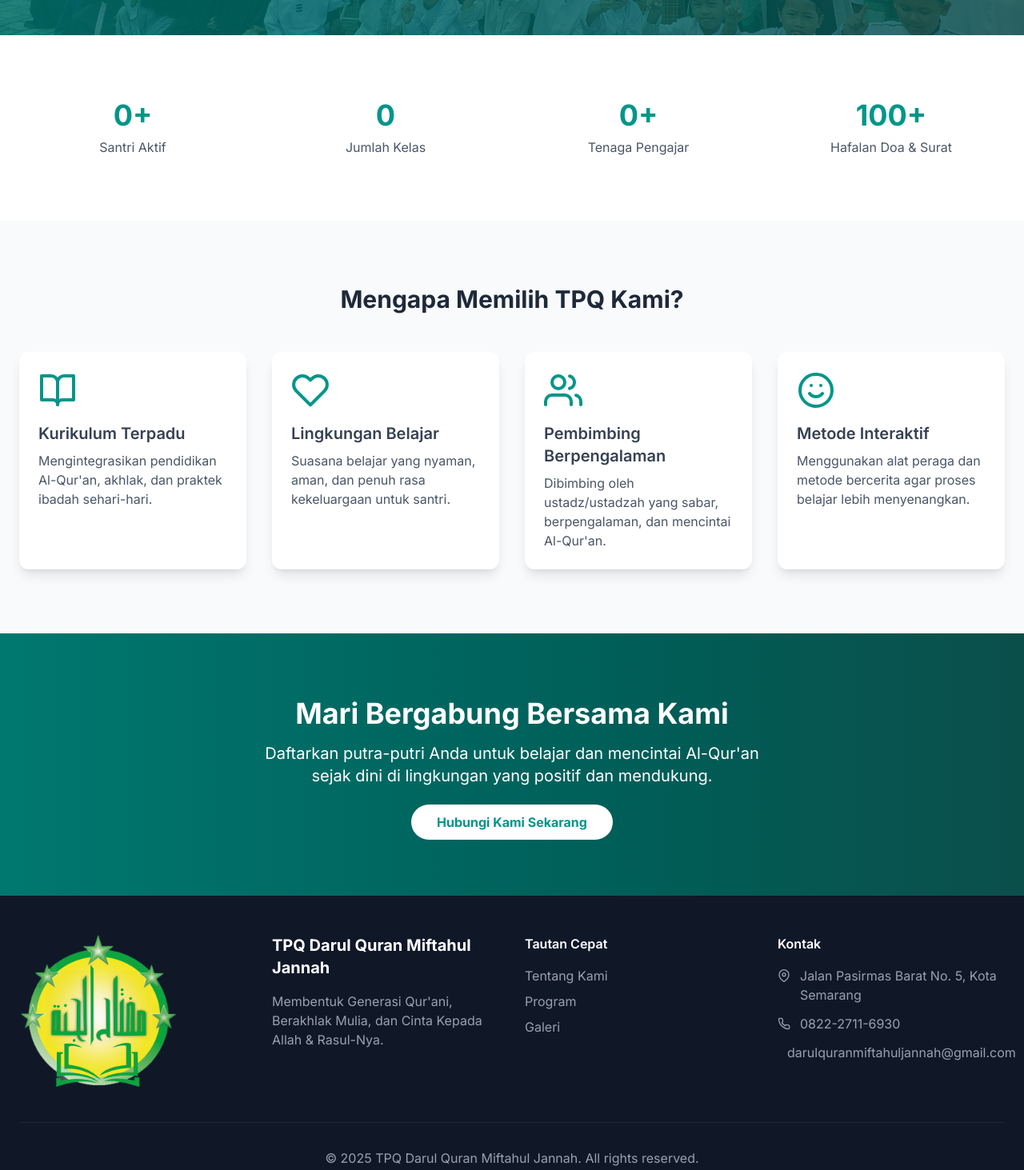
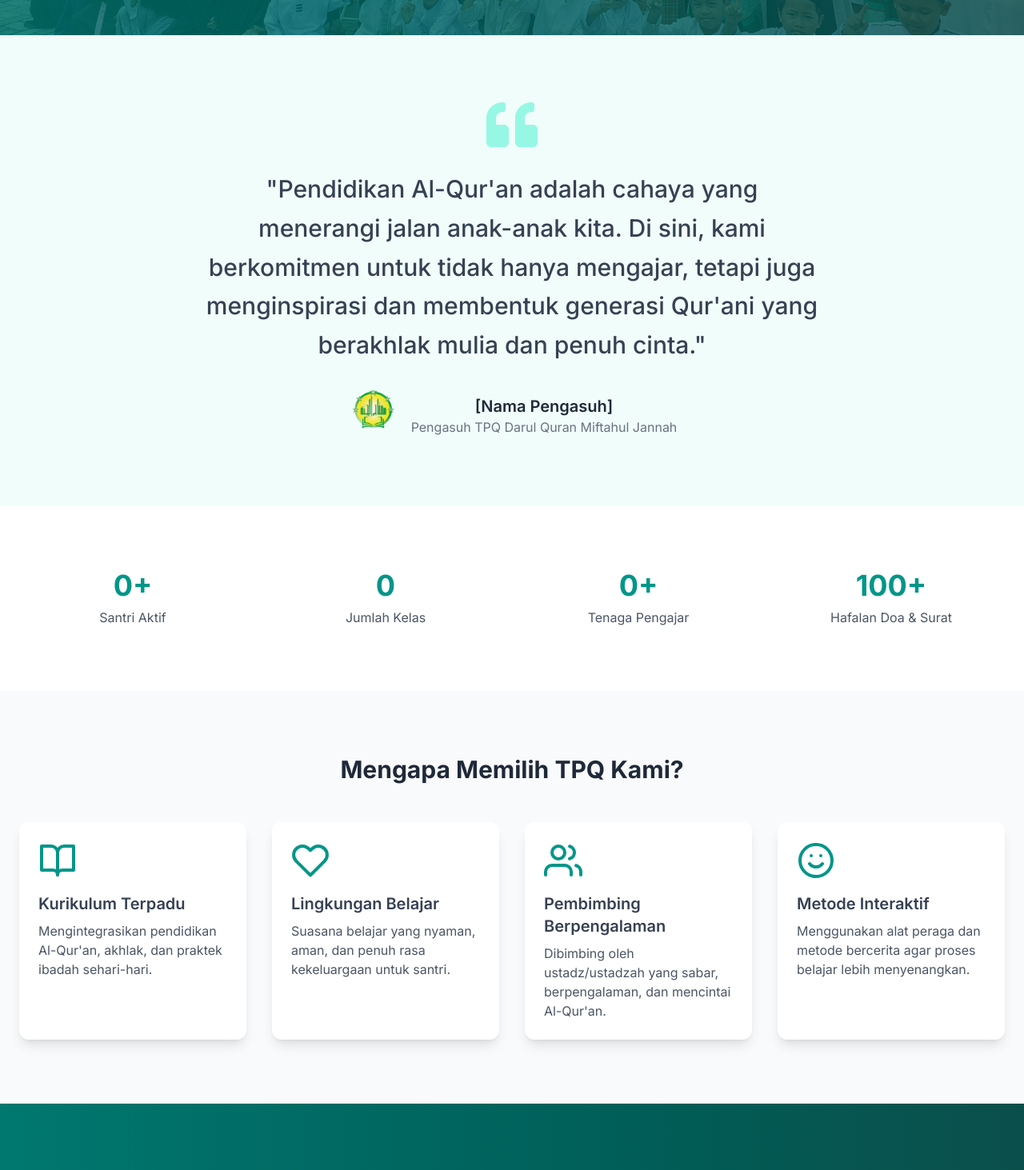
Before and after one commit to baehaqee27/indana, a Next.js app: page / in a window 1280 px wide. Shown: the part 700-2163 px from the top of the page at 80% size. Built offline with nearby package versions, Linux system fonts and the light colour scheme; no server answers; the database is empty.

Commit message:
add jenjang dan sambutan

```diff
--- a/app/(main)/academics/page.tsx
+++ b/app/(main)/academics/page.tsx
@@ -13,6 +13,7 @@ export default function AcademicsPage() {
   const programTPQ = [
     {
       name: "Kelas Usman",
+      jenjang: "SMP keatas",
       description:
         "Fokus pada pendalaman ilmu-ilmu Islam fundamental dan pemantapan Al-Qur'an.",
       icon: FiBookOpen, // Ikon untuk kelas tingkat lanjut/pendalaman ilmu
@@ -32,6 +33,7 @@ export default function AcademicsPage() {
     },
     {
       name: "Kelas Umar",
+      jenjang: "SD kelas 4-6",
       description:
         "Fokus pada pengenalan dasar-dasar Islam, praktek ibadah, dan memulai hafalan.",
       icon: FiClipboard, // Ikon untuk kelas dengan banyak praktek/checklist
@@ -51,6 +53,7 @@ export default function AcademicsPage() {
     },
     {
       name: "Kelas Abu Bakar",
+      jenjang: "TK - SD kelas 3",
       description:
         "Fokus pada pengenalan huruf Hijaiyah (Iqro), hafalan dasar, dan praktek ibadah.",
       icon: FiFeather, // Ikon untuk kelas pemula/dasar, seperti mulai menulis/membaca
@@ -94,9 +97,13 @@ export default function AcademicsPage() {
                 <div className="bg-teal-100 p-3 rounded-full mr-4">
                   <program.icon className="w-8 h-8 text-teal-600" />
                 </div>
-                <h2 className="text-2xl font-semibold text-gray-800">
-                  {program.name}
-                </h2>
+                <div>
+                  <h2 className="text-2xl font-semibold text-gray-800">
+                    {program.name}
+                  </h2>
+                  <div className="border-b border-gray-200 my-2"></div> {/* Separator line */}
+                  <p className="text-gray-500 text-sm">{program.jenjang}</p> {/* Jenjang */}
+                </div>
               </div>
               <p className="text-gray-600 mb-6 text-lg">
                 {program.description}
--- a/app/(main)/contacts/page.tsx
+++ b/app/(main)/contacts/page.tsx
@@ -78,7 +78,7 @@ export default function ContactPage() {
         <div className="container mx-auto px-6">
           <h1 className="text-5xl font-bold text-white mb-6">Hubungi Kami</h1>
           <p className="text-xl text-teal-100 max-w-3xl">
-            Kami siap membantu Anda dengan informasi lebih lanjut tentang TPQ
+            Kami siap membantu Anda dengan informasi lebih lanjut tentang LPQ
             Darul Qur'an Miftahul Jannah. Silakan isi formulir di bawah ini atau
             hubungi kami melalui informasi kontak yang tersedia.
           </p>
--- a/app/(main)/page.tsx
+++ b/app/(main)/page.tsx
@@ -11,6 +11,7 @@ import {
   FiSmile,
   FiBookOpen,
 } from "react-icons/fi";
+import { FaQuoteLeft } from "react-icons/fa";
 import { useDashboard } from "@/hooks/dashboard/useDashboard";
 
 export default function HomePage() {
@@ -92,6 +93,32 @@ export default function HomePage() {
               </Link>
             </div>
           </div>
+        </div>
+      </section>
+
+      {/* Sambutan Pengasuh Section - Modern Quote Style */}
+      <section className="py-20 bg-teal-50">
+        <div className="container mx-auto px-6 text-center">
+          <FaQuoteLeft className="w-16 h-16 text-teal-200 mx-auto mb-6" />
+          <blockquote className="max-w-3xl mx-auto">
+            <p className="text-2xl md:text-3xl font-medium text-gray-700 leading-relaxed mb-8">
+              &quot;Pendidikan Al-Qur&apos;an adalah cahaya yang menerangi jalan anak-anak kita. Di sini, kami berkomitmen untuk tidak hanya mengajar, tetapi juga menginspirasi dan membentuk generasi Qur&apos;ani yang berakhlak mulia dan penuh cinta.&quot;
+            </p>
+            <footer className="flex items-center justify-center">
+              <div className="relative w-16 h-16 rounded-full overflow-hidden mr-4">
+                <Image
+                  src="/logo.png" // Ganti dengan foto pengasuh
+                  alt="Pengasuh TPQ"
+                  layout="fill"
+                  objectFit="cover"
+                />
+              </div>
+              <div>
+                <cite className="text-xl font-semibold text-gray-800 not-italic">[Nama Pengasuh]</cite>
+                <p className="text-gray-500">Pengasuh TPQ Darul Quran Miftahul Jannah</p>
+              </div>
+            </footer>
+          </blockquote>
         </div>
       </section>
 
--- a/app/layout.tsx
+++ b/app/layout.tsx
@@ -8,7 +8,7 @@ const inter = Inter({
 });
 
 export const metadata: Metadata = {
-  title: "TPQ Darul Qur'an Miftahul Jannah",
+  title: "LPQ Darul Qur'an Miftahul Jannah",
   description: "Generated by create next app",
 };
 
--- a/components/Footer.tsx
+++ b/components/Footer.tsx
@@ -20,7 +20,7 @@ export default function Footer() {
           {/* Kolom 1: Tentang TPQ */}
           <div>
             <h3 className="text-xl font-bold mb-4">
-              TPQ Darul Quran Miftahul Jannah
+              LPQ Darul Quran Miftahul Jannah
             </h3>
             {/* Penyesuaian: Menggunakan tagline yang sudah disepakati */}
             <p className="text-gray-400">
@@ -82,7 +82,7 @@ export default function Footer() {
         <div className="border-t border-gray-800 mt-10 pt-8 text-center text-gray-400">
           <p>
             {/* Penyesuaian: Mengubah tahun ke tahun sekarang */}
-            &copy; {new Date().getFullYear()} TPQ Darul Quran Miftahul Jannah.
+            &copy; {new Date().getFullYear()} LPQ Darul Quran Miftahul Jannah.
             All rights reserved.
           </p>
         </div>
--- a/components/Navbar.tsx
+++ b/components/Navbar.tsx
@@ -32,7 +32,7 @@ export default function Navbar() {
               className="h-10 w-10" // Menyesuaikan ukuran jika perlu
             />
             <span className="font-bold text-lg md:text-xl text-teal-600">
-              TPQ Darul Quran Miftahul Jannah
+              LPQ Darul Quran Miftahul Jannah
             </span>
           </Link>
 
```
